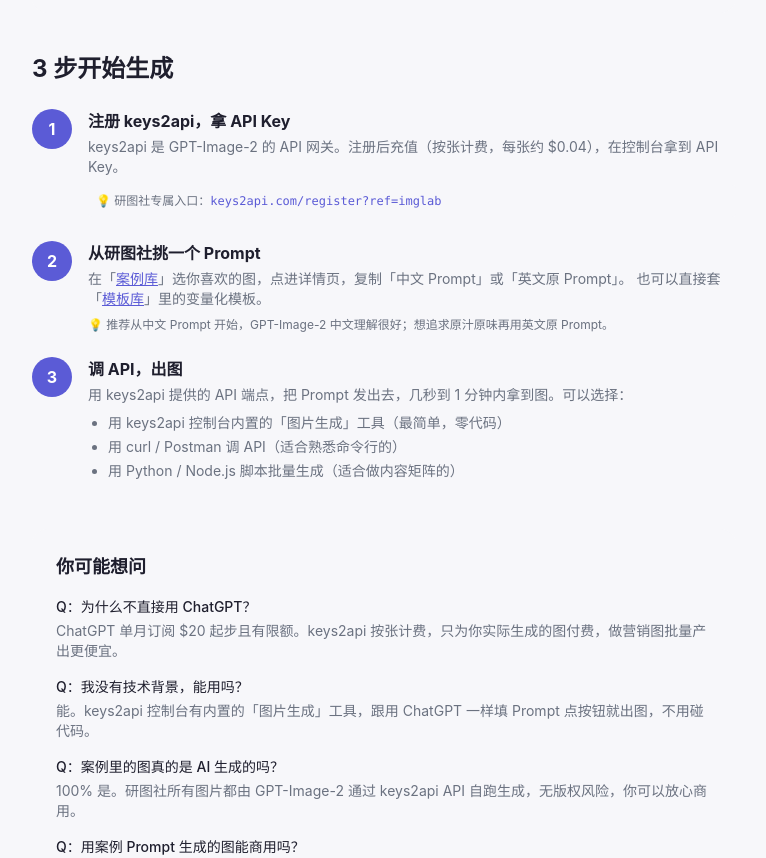
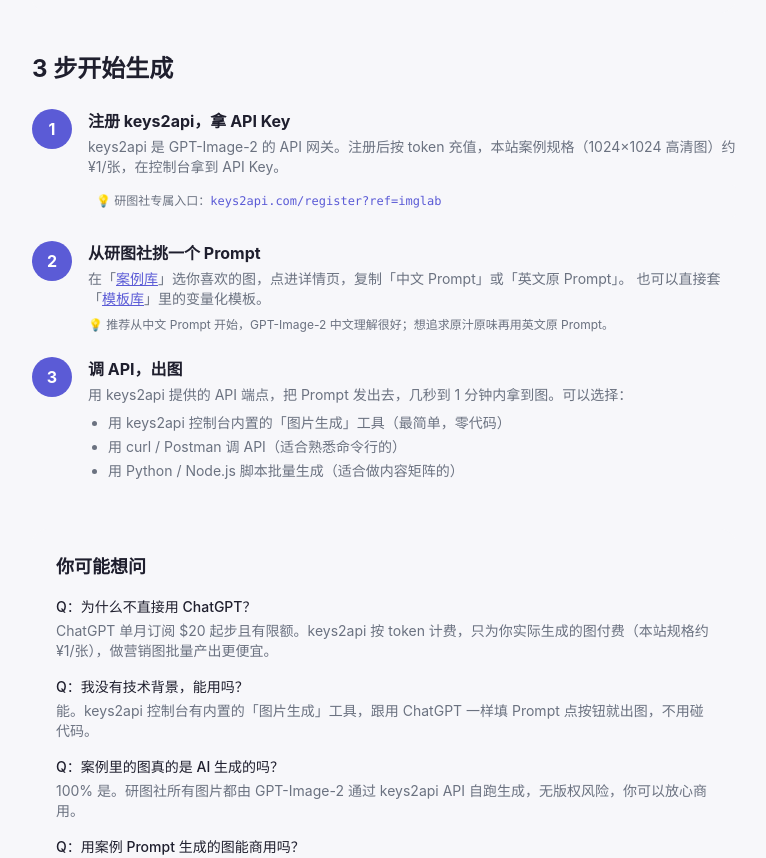
Before and after one commit to suibianbab/imglab-site, a Next.js app: page /start in a window 1280 px wide. Shown: the part 500-1358 px from the top of the page, without its empty margins (256-1022 px from the left). Built offline with nearby package versions, Linux system fonts and the light colour scheme; no server answers.

Commit message:
fix: /start 计费说明改为按 token + 本站规格约 ¥1/张

```diff
--- a/src/app/start/page.tsx
+++ b/src/app/start/page.tsx
@@ -50,7 +50,7 @@
             <div className="flex-1">
               <h3 className="font-bold text-ink mb-1">注册 keys2api，拿 API Key</h3>
               <p className="text-sm text-muted mb-2">
-                keys2api 是 GPT-Image-2 的 API 网关。注册后充值（按张计费，每张约 $0.04），在控制台拿到 API Key。
+                keys2api 是 GPT-Image-2 的 API 网关。注册后按 token 充值，本站案例规格（1024×1024 高清图）约 ¥1/张，在控制台拿到 API Key。
               </p>
               <div className="text-xs text-muted bg-paper rounded p-2">
                 💡 研图社专属入口：<code className="text-brand">keys2api.com/register?ref=imglab</code>
@@ -93,7 +93,7 @@
         <div className="space-y-4 text-sm">
           <div>
             <div className="font-medium text-ink mb-1">Q：为什么不直接用 ChatGPT？</div>
-            <p className="text-muted">ChatGPT 单月订阅 $20 起步且有限额。keys2api 按张计费，只为你实际生成的图付费，做营销图批量产出更便宜。</p>
+            <p className="text-muted">ChatGPT 单月订阅 $20 起步且有限额。keys2api 按 token 计费，只为你实际生成的图付费（本站规格约 ¥1/张），做营销图批量产出更便宜。</p>
           </div>
           <div>
             <div className="font-medium text-ink mb-1">Q：我没有技术背景，能用吗？</div>
```
